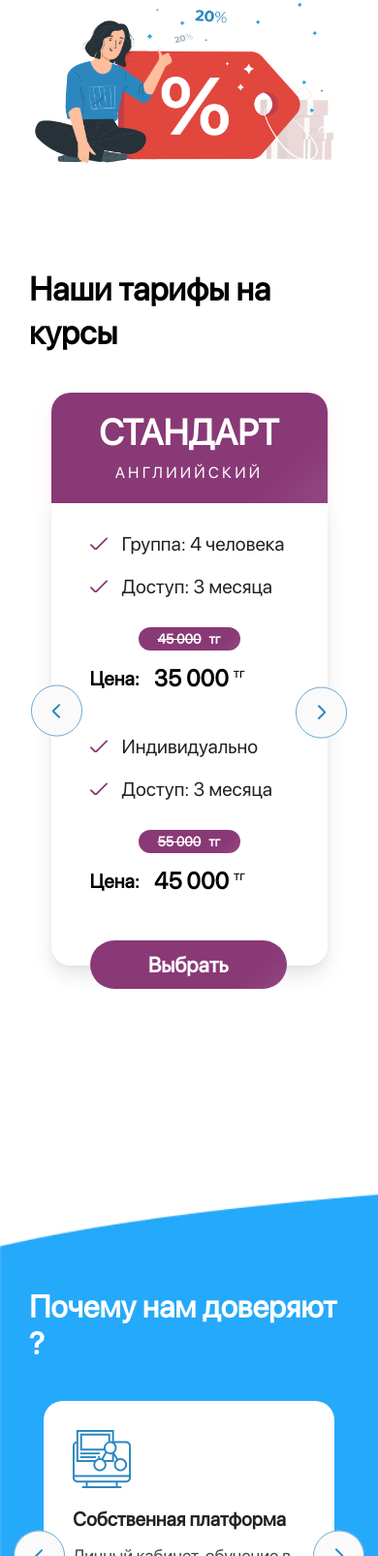
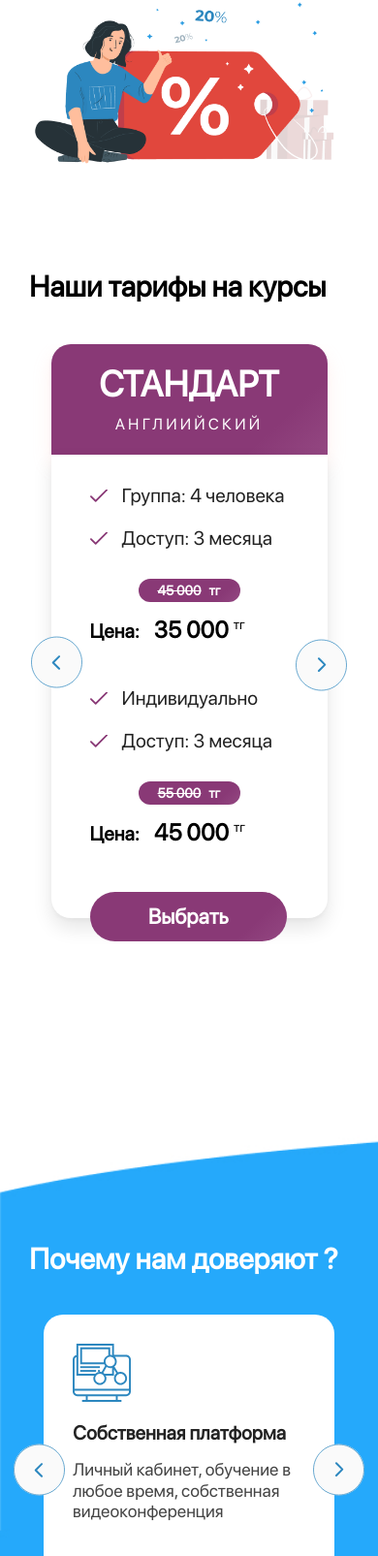
Before and after one commit to thesanzhar/RizqStudy, a plain HTML site: page index.html in a window 390 px wide. Shown: the part 4187-5792 px from the top of the page at 97% size. Drawn offline with nearby package versions, Linux system fonts and the light colour scheme.

Commit message:
My First Project

```diff
--- a/css/main.css
+++ b/css/main.css
@@ -2779,7 +2779,7 @@ footer {
   }
   .swiper_btn-right3 {
     position: relative;
-    bottom: 235px;
+    bottom: 218px;
     display: block;
   }
 }
@@ -3028,6 +3028,12 @@ footer {
     bottom: 216px;
     display: block;
   }
+  .rates_header h1 {
+    font-size: 30px;
+  }
+  .services_header h1 {
+    font-size: 30px;
+  }
 }
 
 @media screen and (max-width: 320px) {
```
